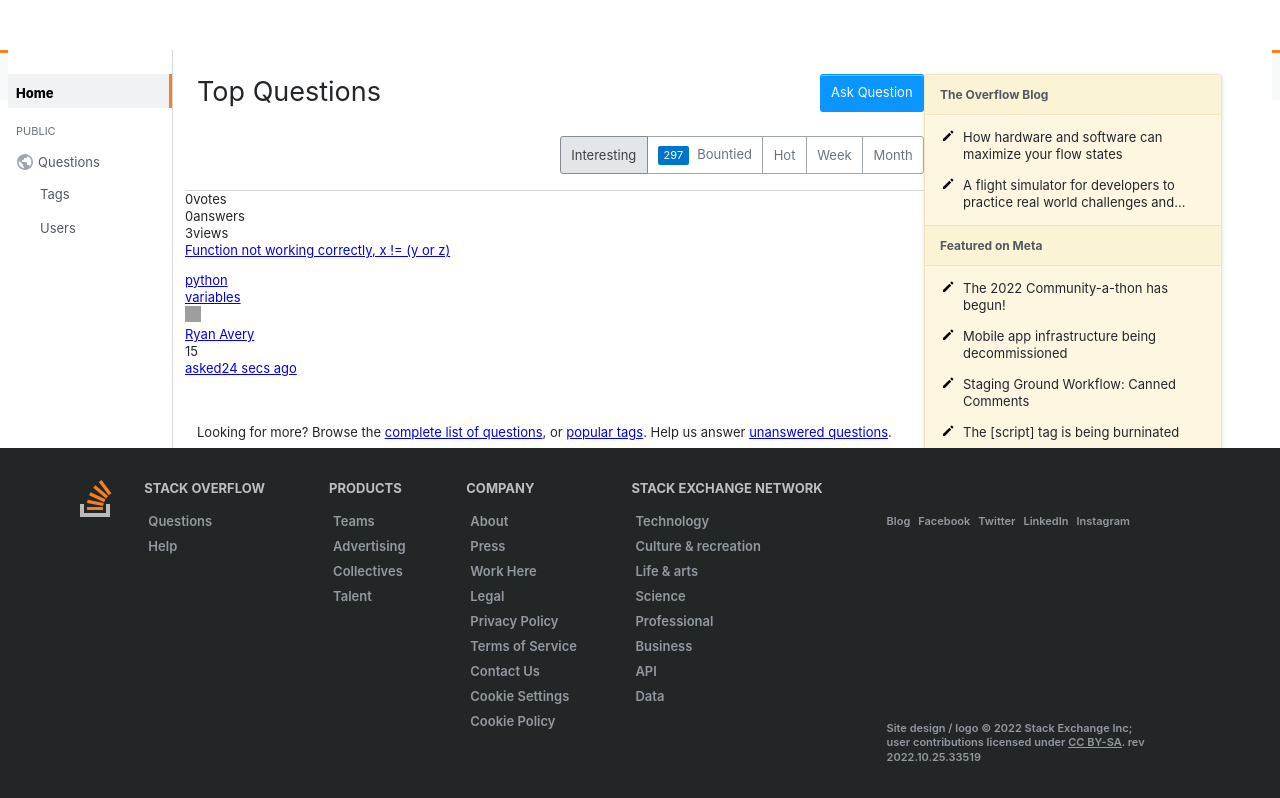
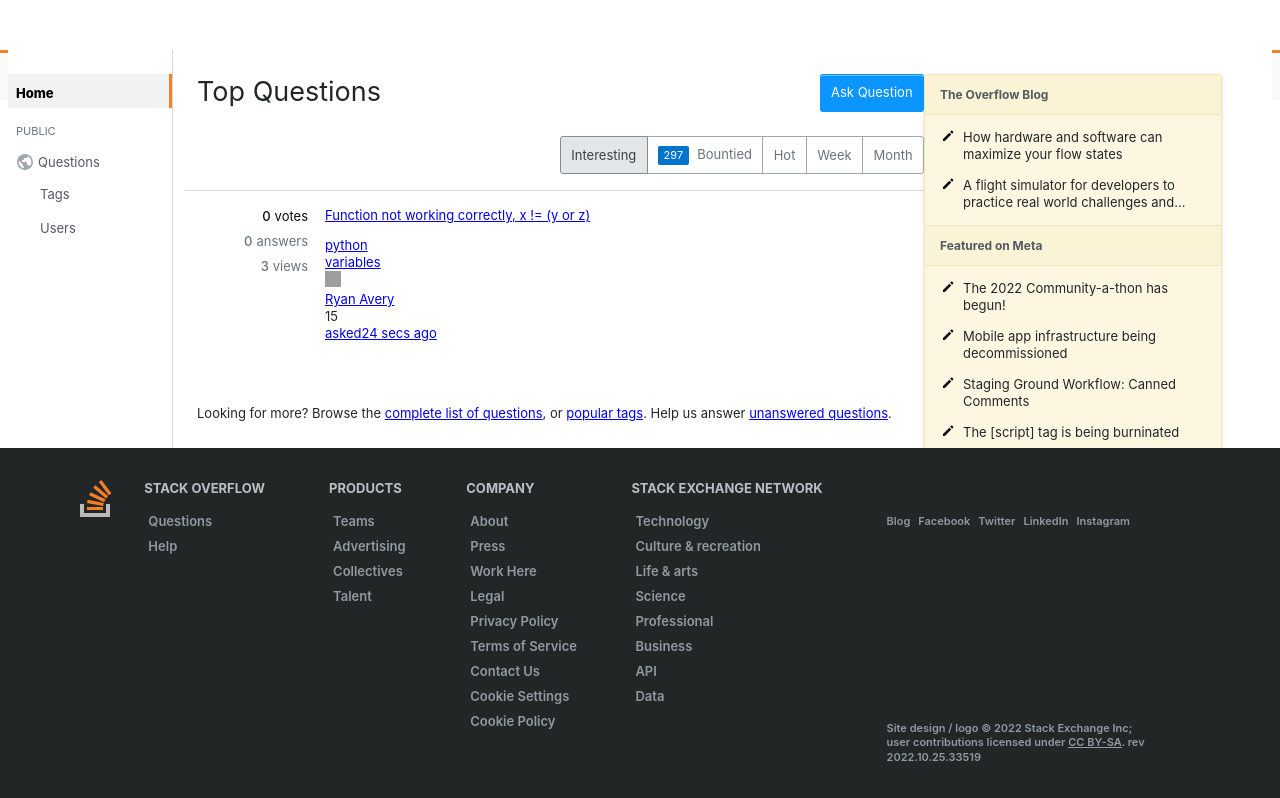
Before and after one commit to codestates-seb/seb40_pre_038, a React (Create React App) app in the folder client/: page / in a window 1280 px wide. Shown: the top 798 px of the page. Built offline with nearby package versions, Linux system fonts and the light colour scheme; grey boxes are pictures that could not be loaded.

Commit message:
[FE] style: Top Questions - question mini list, summury states

```diff
--- a/client/src/pages/Home/TopQuestionsPage/QuestionList/QuestionMiniList.js
+++ b/client/src/pages/Home/TopQuestionsPage/QuestionList/QuestionMiniList.js
@@ -4,12 +4,7 @@
 
 const QuestionMiniList = () => {
   return (
-    <QuestionSummary
-      id="question-summary-74189299"
-      className="s-post-summary    js-post-summary"
-      data-post-id={74189299}
-      data-post-type-id={1}
-    >
+    <QuestionSummary>
       <SummaryStats />
       <SummaryContent />
     </QuestionSummary>
@@ -18,4 +13,17 @@
 
 export default QuestionMiniList;
 
-const QuestionSummary = styled.div``;
+const QuestionSummary = styled.div`
+  position: relative;
+  display: flex;
+  border-bottom: 1px solid #e3e6e8;
+  padding: 16px;
+
+  :last-child {
+    border-bottom-width: 0;
+  }
+
+  @media (max-width: 980px) {
+    flex-direction: column;
+  }
+`;
--- a/client/src/pages/Home/TopQuestionsPage/QuestionList/SummaryStats.js
+++ b/client/src/pages/Home/TopQuestionsPage/QuestionList/SummaryStats.js
@@ -1,23 +1,60 @@
+import styled from 'styled-components';
+
 const SummaryStats = () => {
   return (
-    <div className="s-post-summary--stats js-post-summary-stats">
-      <div
-        className="s-post-summary--stats-item s-post-summary--stats-item__emphasized"
-        title="Score of 0"
-      >
-        <span className="s-post-summary--stats-item-number">0</span>
-        <span className="s-post-summary--stats-item-unit">votes</span>
-      </div>
-      <div className="s-post-summary--stats-item  " title="0 answers">
-        <span className="s-post-summary--stats-item-number">0</span>
-        <span className="s-post-summary--stats-item-unit">answers</span>
-      </div>
-      <div className="s-post-summary--stats-item " title="3 views">
-        <span className="s-post-summary--stats-item-number">3</span>
-        <span className="s-post-summary--stats-item-unit">views</span>
-      </div>
-    </div>
+    <SummaryStatsWrapper>
+      <SummaryStatsItem className="emphasized" title="Score of 0">
+        <SummaryStatsItemNumber>0</SummaryStatsItemNumber>
+        <SummaryStatsItemUnit>votes</SummaryStatsItemUnit>
+      </SummaryStatsItem>
+      <SummaryStatsItem title="0 answers">
+        <SummaryStatsItemNumber>0</SummaryStatsItemNumber>
+        <SummaryStatsItemUnit>answers</SummaryStatsItemUnit>
+      </SummaryStatsItem>
+      <SummaryStatsItem title="3 views">
+        <SummaryStatsItemNumber>3</SummaryStatsItemNumber>
+        <SummaryStatsItemUnit>views</SummaryStatsItemUnit>
+      </SummaryStatsItem>
+    </SummaryStatsWrapper>
   );
 };
 
 export default SummaryStats;
+
+const SummaryStatsWrapper = styled.div`
+  gap: 6px;
+  margin-right: 16px;
+  margin-bottom: 4px;
+  width: calc(96px + 12px);
+  display: flex;
+  flex-direction: column;
+  flex-shrink: 0;
+  flex-wrap: wrap;
+  align-items: flex-end;
+  font-size: 13px;
+  color: #6a737c;
+
+  @media (max-width: 980px) {
+    flex-direction: row;
+    align-items: center;
+    width: auto;
+  }
+`;
+
+const SummaryStatsItem = styled.div`
+  display: inline-flex;
+  gap: 0.3em;
+  align-items: center;
+  justify-content: center;
+  white-space: nowrap;
+  border: 1px solid transparent;
+  &.emphasized {
+    color: #0c0d0e;
+  }
+`;
+
+const SummaryStatsItemNumber = styled.span`
+  font-weight: 500;
+`;
+
+const SummaryStatsItemUnit = styled.span``;
```
